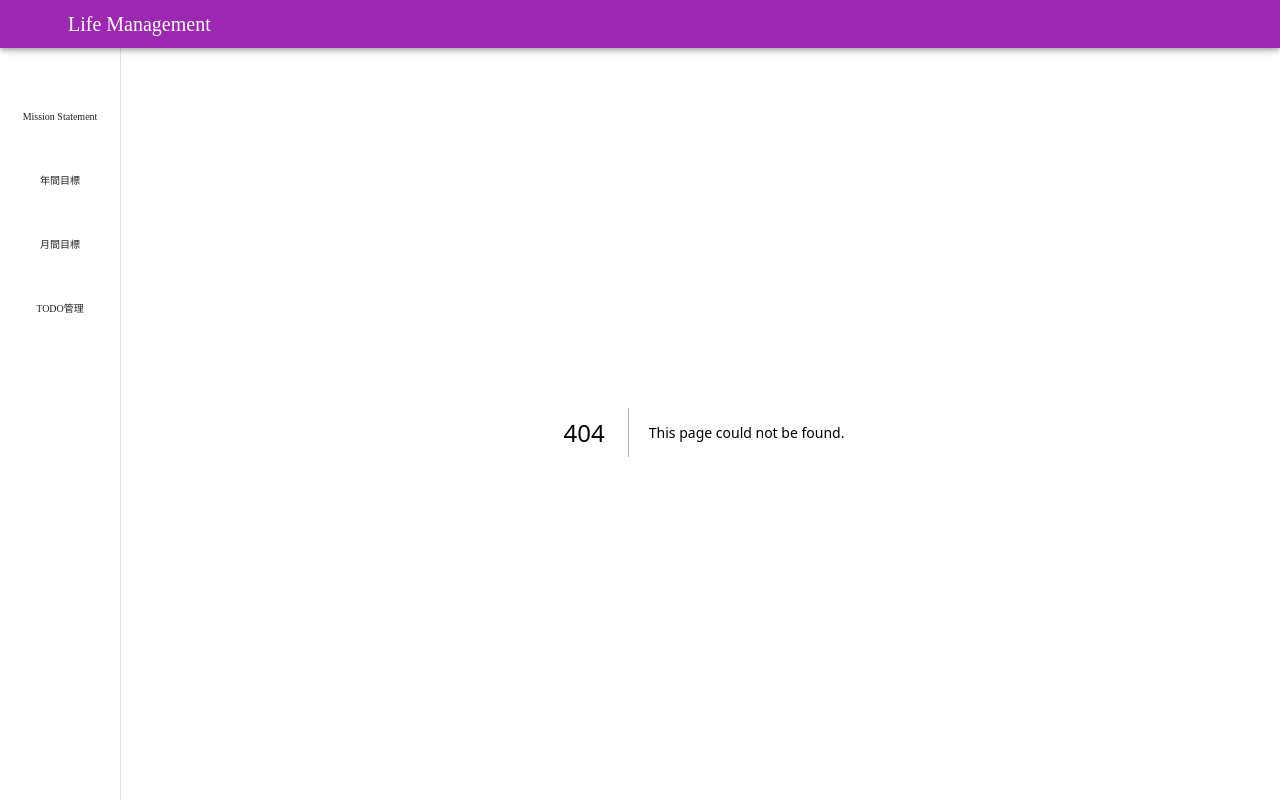
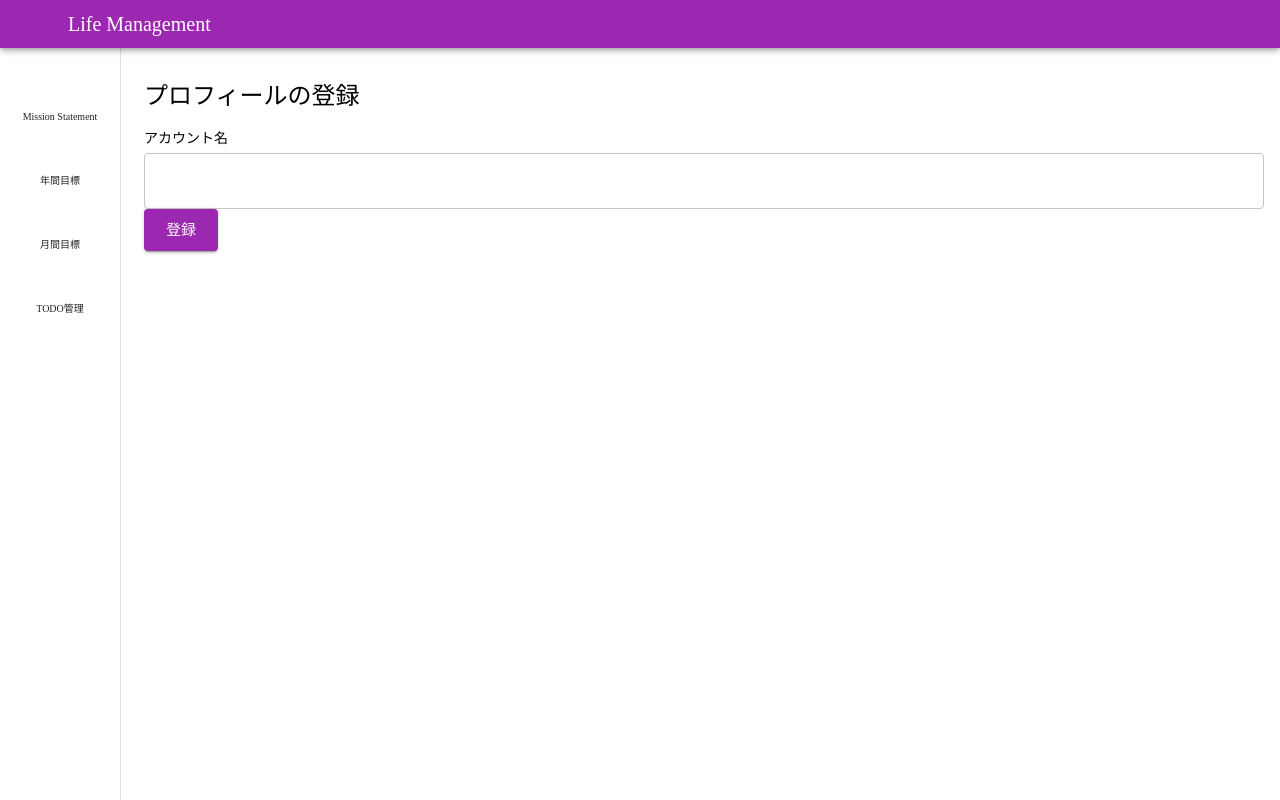
Before and after one commit to Okkun555/life-management, a Next.js app in the folder frontend/: page /profile/register in a window 1280 px wide. Before the commit this address had no page. Built offline with nearby package versions, Linux system fonts and the light colour scheme; some icons are missing; what @mui/material-nextjs would draw is missing.

Commit message:
プロフィール登録画面のベースを追加

```diff
--- a/frontend/src/app/dashboard/page.tsx
+++ b/frontend/src/app/dashboard/page.tsx
@@ -1 +1 @@
-export { Dashboard as default } from "@/features/dashboard/components/Dashboard";
+export { Dashboard as default } from "@/features/dashboard/components";
--- /dev/null
+++ b/frontend/src/app/profile/register/page.tsx
@@ -0,0 +1 @@
+export { ProfileRegister as default } from "@/features/profile/components/ProfileRegister";
--- a/frontend/src/features/dashboard/components/Dashboard.tsx
+++ b/frontend/src/features/dashboard/components/Dashboard.tsx
@@ -7,6 +7,7 @@ import { useFetchMe } from "@/hooks/api/common/useMe";
 
 export const Dashboard = () => {
   const router = useRouter();
+  // TODO: useFetchMeはヘッダー等で呼び出し→グローバルステートに保管。その値を見た方がいいかも
   const { me } = useFetchMe();
 
   useEffect(() => {
--- /dev/null
+++ b/frontend/src/features/dashboard/components/index.ts
@@ -0,0 +1 @@
+export { Dashboard } from "./Dashboard";
--- /dev/null
+++ b/frontend/src/features/profile/components/ProfileForm/ProfileForm.tsx
@@ -0,0 +1,22 @@
+import { TextFieldController } from "@/components/forms/text-field";
+import { Box, Button } from "@/components/mui";
+import { useProfileForm } from "@/features/profile/hooks/forms";
+
+export const ProfileForm = () => {
+  const { register, handleSubmit, errors } = useProfileForm();
+
+  return (
+    <Box component="form">
+      <TextFieldController
+        registration={register("name")}
+        textField={{
+          fieldWrapper: { label: "アカウント名", errorMessage: errors.birthday?.message },
+        }}
+      />
+
+      <Button type="submit" variant="contained" color="secondary" size="large">
+        登録
+      </Button>
+    </Box>
+  );
+};
--- /dev/null
+++ b/frontend/src/features/profile/components/ProfileForm/index.ts
@@ -0,0 +1 @@
+export { ProfileForm } from "./ProfileForm";
--- /dev/null
+++ b/frontend/src/features/profile/components/ProfileRegister/ProfileRegister.tsx
@@ -0,0 +1,18 @@
+"use client";
+
+import { Box, Typography } from "@/components/mui";
+
+import { ProfileForm } from "../ProfileForm";
+
+export const ProfileRegister = () => {
+  return (
+    <>
+      <Typography variant="h5" component="h2">
+        プロフィールの登録
+      </Typography>
+      <Box sx={{ marginTop: 2 }}>
+        <ProfileForm />
+      </Box>
+    </>
+  );
+};
--- /dev/null
+++ b/frontend/src/features/profile/components/ProfileRegister/index.tsx
@@ -0,0 +1 @@
+export { ProfileRegister } from "./ProfileRegister";
--- /dev/null
+++ b/frontend/src/features/profile/hooks/forms/index.ts
@@ -0,0 +1 @@
+export * from "./useProfileForm";
--- /dev/null
+++ b/frontend/src/features/profile/hooks/forms/useProfileForm.ts
@@ -0,0 +1,31 @@
+import { useForm } from "react-hook-form";
+
+import { SexType } from "../../types";
+
+type ProfileForm = {
+  name: string;
+  birthday: Date | null;
+  sex: SexType;
+  isPublic: boolean;
+};
+
+export const useProfileForm = () => {
+  const {
+    register,
+    handleSubmit,
+    formState: { errors },
+  } = useForm<ProfileForm>({
+    defaultValues: {
+      name: "",
+      birthday: null,
+      sex: "secret",
+      isPublic: false,
+    },
+  });
+
+  return {
+    register,
+    handleSubmit,
+    errors,
+  };
+};
--- /dev/null
+++ b/frontend/src/features/profile/types/index.ts
@@ -0,0 +1,2 @@
+export const SexTypes = ["secret", "man", "woman"] as const;
+export type SexType = (typeof SexTypes)[number];
```
Also changed, not shown: 1 other file (tests, documents, lock files or other folders).
